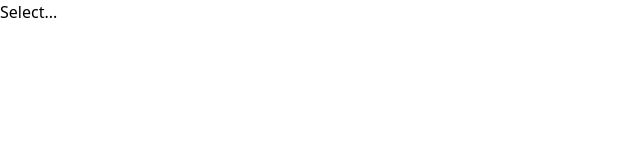
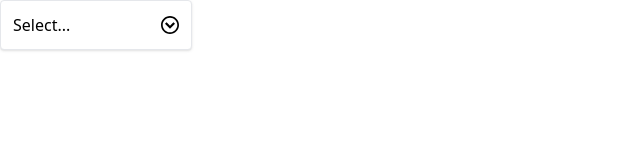
Before and after one commit to frenchie43972/components, a React (Create React App) app in the folder components/: page / in a window 1280 px wide. Shown: the top 160 px of the page, without its empty margins (0-640 px from the left). Built offline with nearby package versions, Linux system fonts and the light colour scheme.

Commit message:
finishing the dropdown

```diff
--- a/components/src/App.js
+++ b/components/src/App.js
@@ -1,13 +1,31 @@
+import { useState } from 'react';
 import Dropdown from './components/Dropdown';
 
 function App() {
+    // A ne wpiece of state wher "selection" is the current selected option and
+    // setSelection is the function that updates "selection"
+    const [selection, setSelection] = useState(null);
+
+    // Handles the selection adn update of the selected option
+    const handleSelect = (option) => {
+        setSelection(option);
+    }
     const options = [
         { label: 'Red', value: 'red' },
         { label: 'Blue', value: 'blue' },
         { label: 'Green', value: 'green' },
     ];
 
-    return <Dropdown options={options} />;
+    return (
+        // Renders the Dropdown component with the options property set to the
+        // options array and the value and onChange to the selection piece
+        // of state and handleSelect function respectively
+        <Dropdown
+        options={options}
+        value={selection}
+        onChange={handleSelect}
+        />
+    );
 }
 
   export default App;
--- a/components/src/components/Dropdown.js
+++ b/components/src/components/Dropdown.js
@@ -1,6 +1,9 @@
 import { useState } from 'react';
+import { ImCircleDown } from "react-icons/im"
+import Panel from './Panel';
 
-function Dropdown({ options }) {
+// uses options, slection and onSelect from App as arugments
+function Dropdown({ options, value, onChange }) {
   // isOpen is a boolena representing if the dropdaown menu is open or closed
   // setIsOpen is a function to update isOpen's value
   const [isOpen, setIsOpen] = useState(false);
@@ -12,22 +15,42 @@
 
   // This handler will take the value selected and close the dropdown menu
   const handleOptionClick = (option) => {
+    // Closes the dropdown menu when after value is selected
     setIsOpen(false);
+    // Selects the option the user clicked on
+    onChange(option);
   }
 
-
+  // Maps over the options property to create a div element for each
+  // "option" rendered
   const renderedOptions = options.map((option) => {
     return (
-      <div onClick={() => handleOptionClick(option)} key={option.value}>
+      // Sets the key property to the option.value and onClick calls
+      // the handleoptionClick and passes the option object as an
+      // argument
+      <div className='hover:bg-sky-100 rounded cursor-pointer p-1'
+        onClick={() => handleOptionClick(option)} key={option.value}>
         {option.label}
       </div>
     );
   });
 
   return (
-    <div>
-      <div onClick={handleClick}>Select...</div>
-      {isOpen && <div>{ renderedOptions }</div>}
+    <div className='w-48 relative'>
+      <Panel className='flex justify-between items-center cursor-pointer'
+        onClick={handleClick}>
+        {/* This expression is using the optional chaining operator (?.) and to provide a
+        default value if "selection" is null or undefined. the optional chaining operator (?.)
+        allows you to access deep into a property wothout having to manually check if it is
+        null or undefined */}
+        {value?.label || 'Select...'}
+        <ImCircleDown className='text-lg' />
+      </Panel>
+      {/* Conditionally render the div element IF isOpen is TRUE */}
+      {isOpen &&
+        <Panel className='absolute top-full'>
+          {renderedOptions}
+        </Panel>}
     </div>
   );
 }
--- /dev/null
+++ b/components/src/components/Panel.js
@@ -0,0 +1,18 @@
+import classNames from "classnames";
+
+function Panel({ children, className, ...rest }) {
+  // A vaiableuses the classNames function to generate a string of
+  // class names that are default class names
+  const finalClassNames = classNames(
+    'border rounded p-3 shadow bg-white w-full',
+    className,
+  );
+
+  // Returns a div element containg the finalClassNames variable using
+  // the className prop and ...rest will cover any other props added
+  return (
+    <div {...rest} className={finalClassNames}>{ children }</div>
+  );
+}
+
+export default Panel;
```
